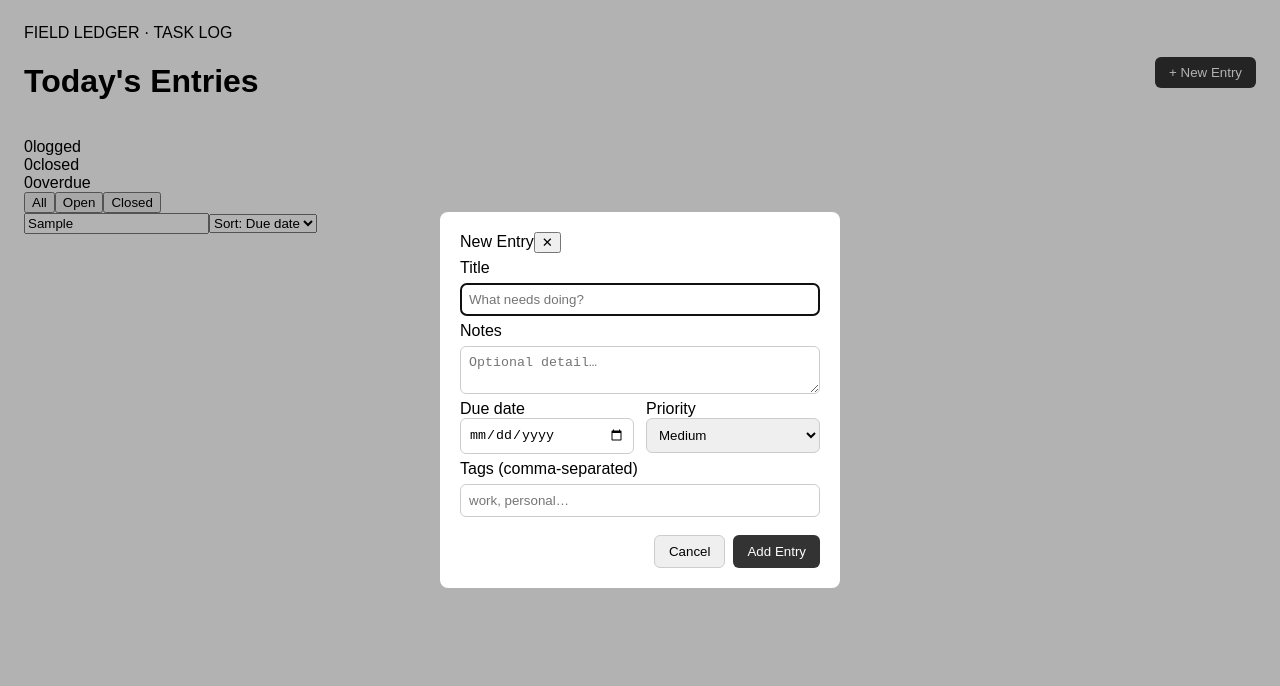
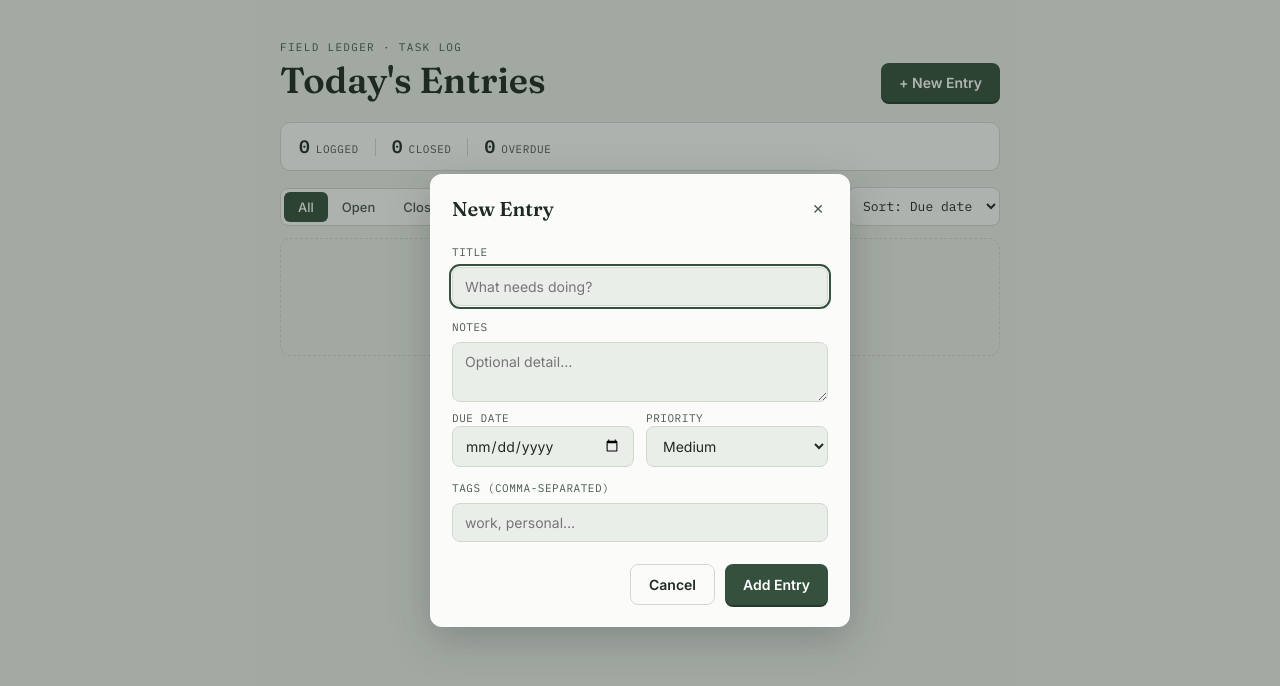
Before and after one commit to AdarshMishraXYZ/Task-Manager, a React (Vite) app: page / in a window 1280 px wide. Both pictures are taken after typing "Sample" into the empty fields and a click on the button "+ New Entry". Shown: the top 686 px of the page. Built offline with nearby package versions, Linux system fonts and the light colour scheme.

Commit message:
Add Field Ledger visual design system and README

```diff
--- a/src/index.css
+++ b/src/index.css
@@ -1,69 +1,442 @@
+@import url('https://fonts.googleapis.com/css2?family=Fraunces:ital,opsz,wght@0,9..144,400;0,9..144,600;0,9..144,700;1,9..144,500&family=IBM+Plex+Mono:wght@400;500;600&family=Inter:wght@400;500;600&display=swap');
+
+:root {
+  --paper: #EAEEE9;
+  --paper-deep: #DFE5DA;
+  --ink: #1E2A22;
+  --ink-soft: #4A5750;
+  --card: #FBFCFA;
+  --line: #D3D8CD;
+  --primary: #35513E;
+  --primary-deep: #26392C;
+  --high: #A8402F;
+  --med: #B8862E;
+  --low: #46697A;
+}
+
 * {
   box-sizing: border-box;
 }
 
 body {
   margin: 0;
-  font-family: sans-serif;
+  font-family: 'Inter', sans-serif;
+  background: var(--paper);
+  color: var(--ink);
+}
+
+button {
+  cursor: pointer;
+  font-family: inherit;
+}
+
+input:focus, textarea:focus, select:focus, button:focus-visible {
+  outline: 2px solid var(--primary);
+  outline-offset: 1px;
+}
+
+@media (prefers-reduced-motion: reduce) {
+  * { transition: none !important; animation: none !important; }
 }
 
 .app-root {
-  padding: 24px;
+  min-height: 100vh;
+  padding: clamp(16px, 4vw, 40px);
 }
 
+.frame {
+  max-width: 720px;
+  margin: 0 auto;
+}
+
+/* Header */
 .header {
   display: flex;
   justify-content: space-between;
+  align-items: flex-end;
+  margin-bottom: 20px;
+  flex-wrap: wrap;
+  gap: 12px;
+}
+
+.eyebrow {
+  font-family: 'IBM Plex Mono', monospace;
+  font-size: 11px;
+  letter-spacing: 0.12em;
+  color: var(--ink-soft);
+  margin-bottom: 4px;
+}
+
+.title {
+  font-family: 'Fraunces', serif;
+  font-weight: 600;
+  font-size: clamp(28px, 4vw, 36px);
+  margin: 0;
+  color: var(--ink);
+}
+
+/* Buttons */
+.btn {
+  border-radius: 8px;
+  padding: 11px 18px;
+  font-size: 14px;
+  font-weight: 600;
+  font-family: 'Inter', sans-serif;
+  border: none;
+}
+
+.btn--primary {
+  background: var(--primary);
+  color: #fff;
+  box-shadow: 0 2px 0 var(--primary-deep);
+}
+
+.btn--secondary {
+  background: transparent;
+  color: var(--ink);
+  border: 1px solid var(--line);
+}
+
+/* Stat bar */
+.stat-bar {
+  display: flex;
   align-items: center;
+  gap: 16px;
+  background: var(--card);
+  border: 1px solid var(--line);
+  border-radius: 10px;
+  padding: 12px 18px;
+  margin-bottom: 16px;
+  flex-wrap: wrap;
+}
+
+.stat-item {
+  display: flex;
+  align-items: baseline;
+  gap: 6px;
+}
+
+.stat-num {
+  font-family: 'IBM Plex Mono', monospace;
+  font-weight: 600;
+  font-size: 18px;
+}
+
+.stat-num--overdue {
+  color: var(--high);
+}
+
+.stat-label {
+  font-family: 'IBM Plex Mono', monospace;
+  font-size: 11px;
+  color: var(--ink-soft);
+  text-transform: uppercase;
+  letter-spacing: 0.05em;
+}
+
+.stat-divider {
+  width: 1px;
+  height: 18px;
+  background: var(--line);
+}
+
+/* Toolbar */
+.toolbar {
+  display: flex;
+  gap: 10px;
+  margin-bottom: 12px;
+  flex-wrap: wrap;
+  align-items: center;
+}
+
+.tabs {
+  display: flex;
+  background: var(--card);
+  border: 1px solid var(--line);
+  border-radius: 8px;
+  padding: 3px;
+}
+
+.tab {
+  background: transparent;
+  border: none;
+  padding: 7px 14px;
+  font-size: 13px;
+  font-weight: 500;
+  border-radius: 6px;
+  color: var(--ink-soft);
+  font-family: 'Inter', sans-serif;
+}
+
+.tab--active {
+  background: var(--primary);
+  color: #fff;
+}
+
+.search-input {
+  flex: 1;
+  min-width: 140px;
+  background: var(--card);
+  border: 1px solid var(--line);
+  border-radius: 8px;
+  padding: 9px 12px;
+  font-size: 13px;
+  color: var(--ink);
+  font-family: 'Inter', sans-serif;
+}
+
+.select {
+  background: var(--card);
+  border: 1px solid var(--line);
+  border-radius: 8px;
+  padding: 9px 10px;
+  font-size: 13px;
+  color: var(--ink);
+  font-family: 'IBM Plex Mono', monospace;
+}
+
+/* Tag row */
+.tag-row {
+  display: flex;
+  gap: 6px;
+  flex-wrap: wrap;
   margin-bottom: 16px;
 }
 
+.tag-chip {
+  background: transparent;
+  border: 1px solid var(--line);
+  border-radius: 20px;
+  padding: 5px 12px;
+  font-size: 12px;
+  font-family: 'IBM Plex Mono', monospace;
+  color: var(--ink-soft);
+}
+
+.tag-chip--active {
+  background: var(--ink);
+  border-color: var(--ink);
+  color: #fff;
+}
+
+/* List */
 .task-list {
   display: flex;
   flex-direction: column;
-  gap: 8px;
-}
-
-.task-card {
-  display: flex;
-  gap: 12px;
-  border: 1px solid #ccc;
-  border-radius: 8px;
-  padding: 12px;
-  position: relative;
+  gap: 10px;
 }
 
 .empty-state {
   text-align: center;
-  padding: 40px;
-  color: #666;
+  padding: 48px 20px;
+  color: var(--ink-soft);
+  font-family: 'Fraunces', serif;
+  font-style: italic;
+  font-size: 16px;
+  border: 1px dashed var(--line);
+  border-radius: 10px;
 }
 
+/* Task card */
+.task-card {
+  position: relative;
+  display: flex;
+  gap: 12px;
+  background: var(--card);
+  border: 1px solid var(--line);
+  border-radius: 10px;
+  padding: 14px;
+  overflow: hidden;
+}
+
+.task-card--done {
+  background: var(--paper-deep);
+}
+
+.checkbox {
+  flex-shrink: 0;
+  width: 22px;
+  height: 22px;
+  border-radius: 6px;
+  border: 2px solid var(--line);
+  display: flex;
+  align-items: center;
+  justify-content: center;
+  margin-top: 2px;
+  padding: 0;
+  background: transparent;
+}
+
+.checkbox--checked {
+  border-color: var(--primary);
+  background: var(--primary);
+}
+
+.task-body {
+  flex: 1;
+  min-width: 0;
+}
+
+.task-top {
+  display: flex;
+  align-items: center;
+  justify-content: space-between;
+  gap: 8px;
+}
+
+.task-title {
+  font-size: 15px;
+  font-weight: 500;
+  color: var(--ink);
+  word-break: break-word;
+}
+
+.task-title--strike {
+  text-decoration: line-through;
+  color: var(--ink-soft);
+}
+
+.priority-dot {
+  width: 8px;
+  height: 8px;
+  border-radius: 50%;
+  flex-shrink: 0;
+}
+
+.priority-dot--high { background: var(--high); }
+.priority-dot--medium { background: var(--med); }
+.priority-dot--low { background: var(--low); }
+
+.task-notes {
+  font-size: 13px;
+  color: var(--ink-soft);
+  margin-top: 4px;
+  line-height: 1.4;
+}
+
+.meta-row {
+  display: flex;
+  gap: 6px;
+  flex-wrap: wrap;
+  margin-top: 8px;
+}
+
+.meta-chip {
+  font-family: 'IBM Plex Mono', monospace;
+  font-size: 11px;
+  padding: 3px 8px;
+  border-radius: 20px;
+  border: 1px solid var(--line);
+  color: var(--ink-soft);
+}
+
+.meta-chip--overdue {
+  color: var(--high);
+  border-color: var(--high);
+}
+
+.meta-chip--today {
+  color: var(--primary);
+}
+
+.meta-chip--priority-high { color: var(--high); border-color: rgba(168,64,47,0.35); }
+.meta-chip--priority-medium { color: var(--med); border-color: rgba(184,134,46,0.35); }
+.meta-chip--priority-low { color: var(--low); border-color: rgba(70,105,122,0.35); }
+
+.task-actions {
+  display: flex;
+  flex-direction: column;
+  gap: 4px;
+  flex-shrink: 0;
+}
+
+.icon-btn {
+  background: transparent;
+  border: none;
+  color: var(--ink-soft);
+  font-size: 14px;
+  padding: 4px;
+  border-radius: 6px;
+}
+
+.stamp {
+  position: absolute;
+  top: 8px;
+  right: 60px;
+  font-family: 'IBM Plex Mono', monospace;
+  font-weight: 600;
+  font-size: 11px;
+  letter-spacing: 0.12em;
+  color: var(--primary);
+  border: 2px solid var(--primary);
+  border-radius: 4px;
+  padding: 2px 8px;
+  transform: rotate(-8deg);
+  opacity: 0.55;
+  pointer-events: none;
+}
+
+/* Modal */
 .overlay {
   position: fixed;
   inset: 0;
-  background: rgba(0, 0, 0, 0.3);
+  background: rgba(30, 42, 34, 0.35);
   display: flex;
   align-items: center;
   justify-content: center;
+  padding: 16px;
+  z-index: 10;
 }
 
 .modal {
-  background: #fff;
-  padding: 20px;
-  border-radius: 8px;
+  background: var(--card);
+  border-radius: 12px;
+  padding: 22px;
   width: 100%;
-  max-width: 400px;
+  max-width: 420px;
   display: flex;
   flex-direction: column;
-  gap: 6px;
+  gap: 4px;
+  box-shadow: 0 12px 40px rgba(30,42,34,0.25);
+}
+
+.modal-header {
+  display: flex;
+  justify-content: space-between;
+  align-items: center;
+  margin-bottom: 10px;
+}
+
+.modal-title {
+  font-family: 'Fraunces', serif;
+  font-weight: 600;
+  font-size: 20px;
+}
+
+.field-label {
+  font-family: 'IBM Plex Mono', monospace;
+  font-size: 11px;
+  color: var(--ink-soft);
+  margin-top: 10px;
+  margin-bottom: 4px;
+  text-transform: uppercase;
+  letter-spacing: 0.05em;
 }
 
 .input {
   width: 100%;
-  padding: 8px;
-  border: 1px solid #ccc;
-  border-radius: 6px;
+  background: var(--paper);
+  border: 1px solid var(--line);
+  border-radius: 8px;
+  padding: 10px 12px;
+  font-size: 14px;
+  color: var(--ink);
+  font-family: 'Inter', sans-serif;
+}
+
+.textarea {
+  min-height: 60px;
+  resize: vertical;
 }
 
 .form-row {
@@ -78,19 +451,6 @@ body {
 .form-actions {
   display: flex;
   justify-content: flex-end;
-  gap: 8px;
-  margin-top: 12px;
+  gap: 10px;
+  margin-top: 18px;
 }
-
-.btn {
-  padding: 8px 14px;
-  border-radius: 6px;
-  border: 1px solid #ccc;
-  cursor: pointer;
-}
-
-.btn--primary {
-  background: #333;
-  color: #fff;
-  border: none;
-}
```
Also changed, not shown: 1 other file (tests, documents, lock files or other folders).
